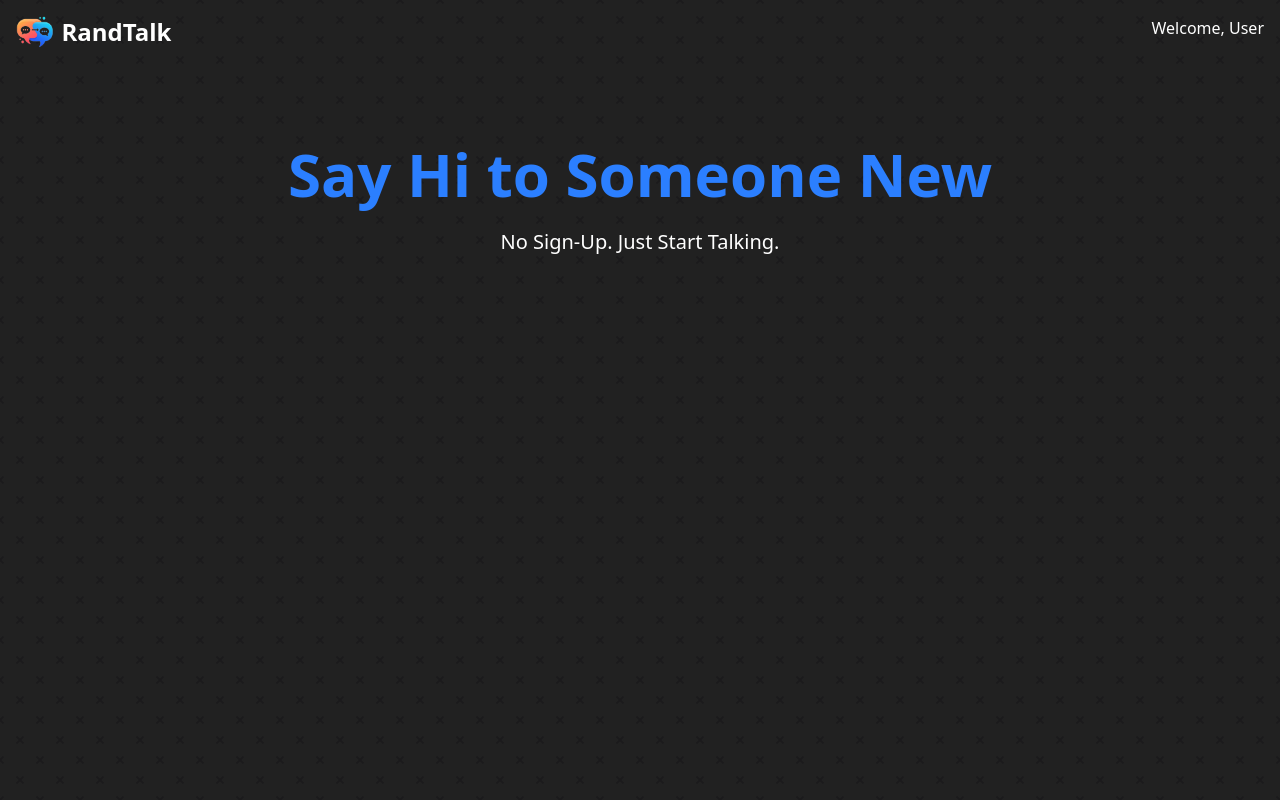
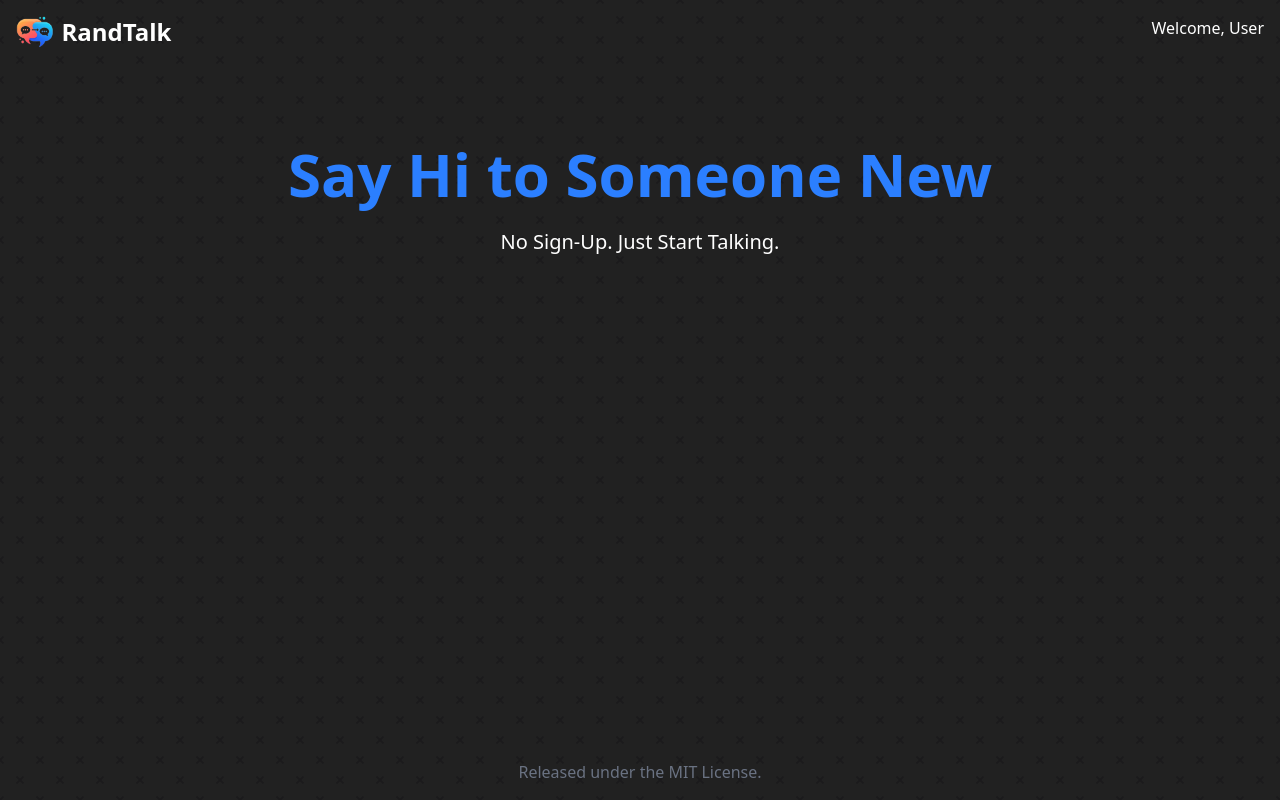
Before and after one commit to varia418/randtalk, a React (Vite) app: page / in a window 1280 px wide. Built offline with nearby package versions, Linux system fonts and the light colour scheme.

Commit message:
add Footer

```diff
--- /dev/null
+++ b/src/components/Footer.tsx
@@ -0,0 +1,9 @@
+function Footer() {
+	return (
+		<div className="w-full text-center text-gray-500 py-4 mt-auto">
+			Released under the MIT License.
+		</div>
+	);
+}
+
+export default Footer;
--- a/src/pages/Home.tsx
+++ b/src/pages/Home.tsx
@@ -1,8 +1,9 @@
+import Footer from "../components/Footer";
 import Header from "../components/Header";
 
 function Home() {
 	return (
-		<div className="min-h-screen container mx-auto">
+		<div className="min-h-screen container mx-auto flex flex-col">
 			<Header />
 			<h1 className="text-6xl font-bold text-center text-blue-500 mt-20 mb-6">
 				Say Hi to Someone New
@@ -10,6 +11,7 @@ function Home() {
 			<p className="text-center text-xl">
 				No Sign-Up. Just Start Talking.
 			</p>
+			<Footer />
 		</div>
 	);
 }
```
